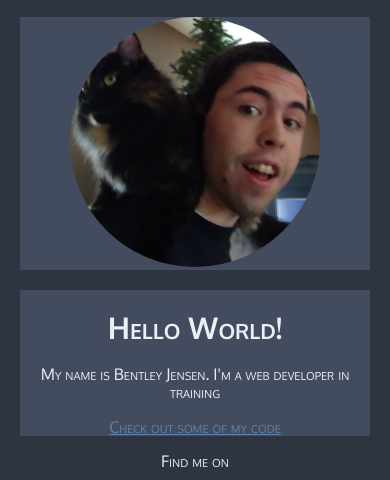
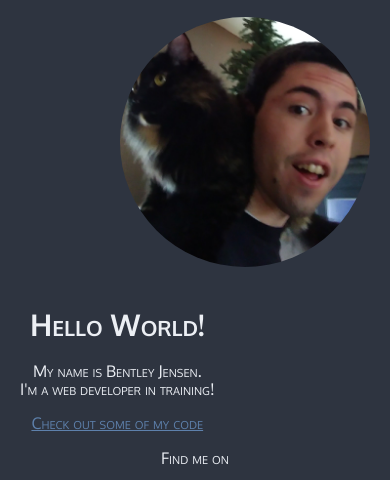
Before and after one commit to bentleyjensen/portfolio-website, a plain HTML site: page index.html in a window 390 px wide. Shown: the part 198-678 px from the top of the page. Drawn offline with nearby package versions, Linux system fonts and the light colour scheme.

Commit message:
Make index more responsive
- remove background color from grid
- v center intro
- simplify grid
- Improvements for small screens

```diff
--- a/css/styles.css
+++ b/css/styles.css
@@ -180,7 +180,6 @@ button:focus,
 }
 
 .profile {
-    max-width: 520px;
     margin: 0 auto;
     display: grid;
     grid-template-columns: 1fr 1fr;
@@ -188,12 +187,18 @@ button:focus,
     padding: 0 20px;
 }
 
-.profile_item {
+/* .profile_item {
     background-color: var(--Nord2);
-    /* padding: 10px 10px; */
+    padding: 10px 10px;
+} */
+
+.profile_intro {
+    display: flex;
+    align-items: center;
 }
 
 .profile_portrait {
+    float: right;
     width: 250px;
     height: auto;
     margin: 0 auto;
@@ -256,7 +261,7 @@ label.contact-form-field {
     to {
         transform: translate(200px, 50px);
     }
-  }
+}
 
 @keyframes cloud-move-reverse {
     from {
@@ -307,6 +312,8 @@ label.contact-form-field {
 
     .profile_item {
         text-align: center;
+        float: none;
+        margin: 0 auto;
     }
 }
 
--- a/css/styles.production.css
+++ b/css/styles.production.css
@@ -196,7 +196,6 @@ button:focus {
 }
 
 .profile {
-    max-width: 520px;
     margin: 0 auto;
     display: -ms-grid;
     display: grid;
@@ -206,12 +205,22 @@ button:focus {
     padding: 0 20px;
 }
 
-.profile_item {
-    background-color: #434C5E;
-    /* padding: 10px 10px; */
+/* .profile_item {
+    background-color: var(--Nord2);
+    padding: 10px 10px;
+} */
+
+.profile_intro {
+    display: -webkit-box;
+    display: -ms-flexbox;
+    display: flex;
+    -webkit-box-align: center;
+        -ms-flex-align: center;
+            align-items: center;
 }
 
 .profile_portrait {
+    float: right;
     width: 250px;
     height: auto;
     margin: 0 auto;
@@ -304,7 +313,7 @@ label.contact-form-field {
         -webkit-transform: translate(200px, 50px);
                 transform: translate(200px, 50px);
     }
-  }
+}
 
 @keyframes cloud-move {
     from {
@@ -387,6 +396,8 @@ label.contact-form-field {
 
     .profile_item {
         text-align: center;
+        float: none;
+        margin: 0 auto;
     }
 }
 
--- a/index.html
+++ b/index.html
@@ -42,10 +42,12 @@
                 <div class="profile_item">
                     <img src="img/ProfileImage.jpg" class="profile_portrait" alt="Picture of Bentley with a cat on his shoulder">
                 </div>
-                <div class="profile_item">
-                    <h1>Hello World!</h1>
-                    <p>My name is Bentley Jensen. I'm a web developer in training</p>
-                    <a href="https://github.com/bentleyjensen/">Check out some of my code</a><br>
+                <div class="profile_item profile_intro">
+                    <div>
+                        <h1>Hello World!</h1>
+                        <p>My name is Bentley Jensen.<br>I'm a web developer in training!</p>
+                        <a href="https://github.com/bentleyjensen/">Check out some of my code</a><br>
+                    </div>
                 </div>
 
             </div>
```
